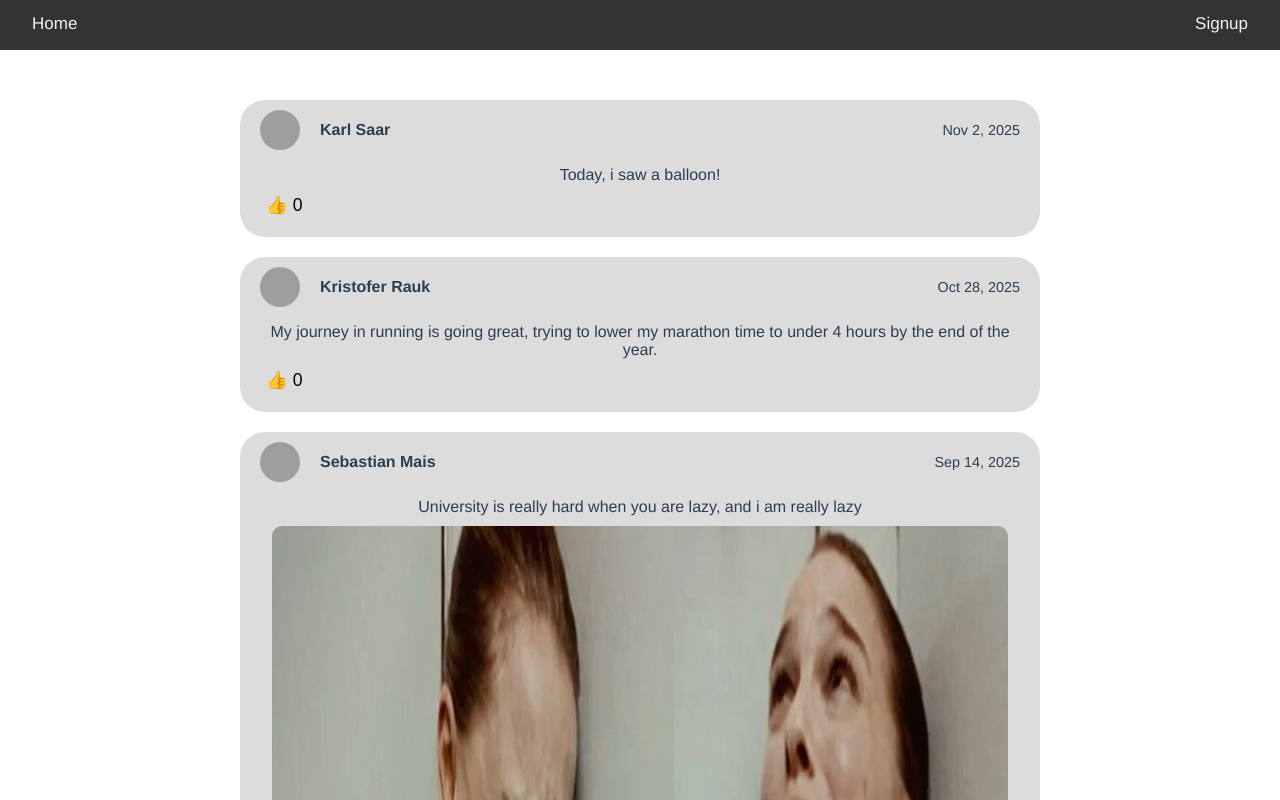
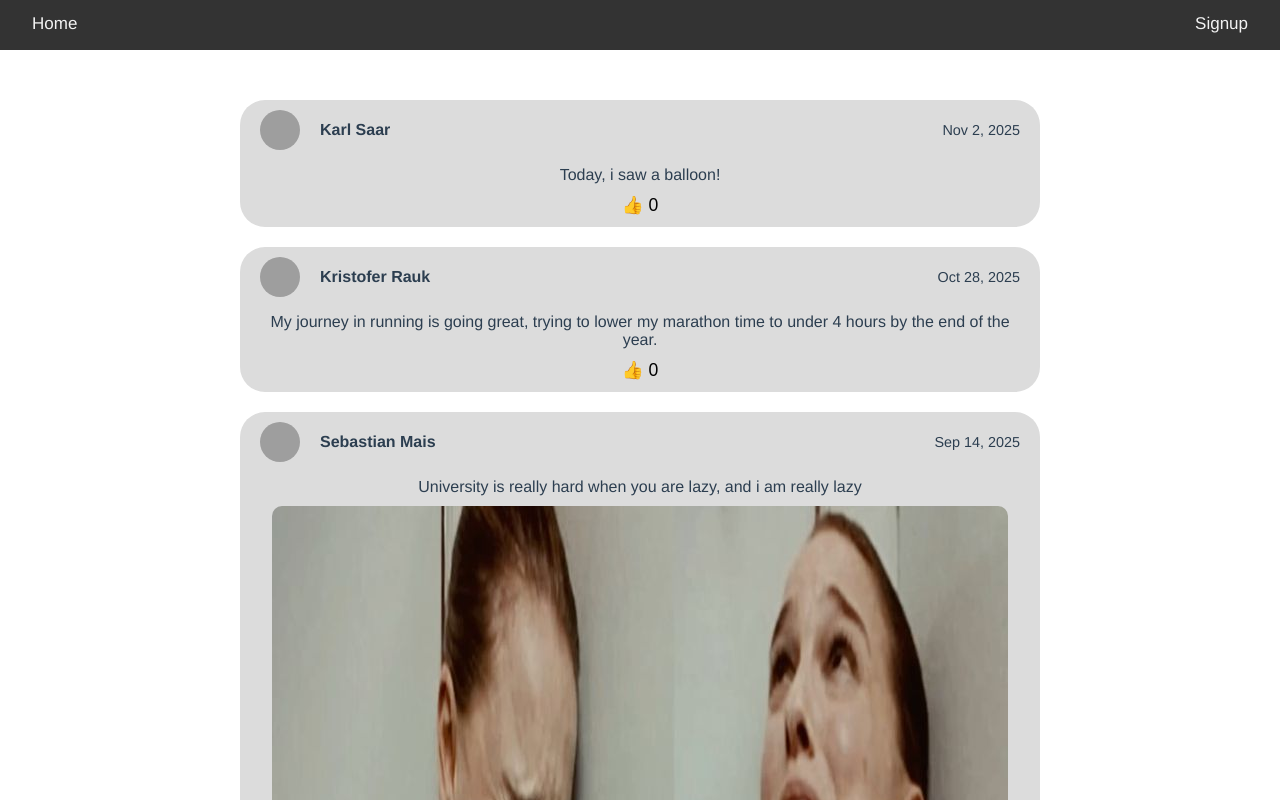
Before and after one commit to hildekreet/wad2025, a Vue app in the folder homework3/: page / in a window 1280 px wide. Shown: the top 800 px of the page. Built offline with nearby package versions, Linux system fonts and the light colour scheme; grey boxes are pictures that could not be loaded.

Commit message:
post pres bug fix

```diff
--- a/homework3/src/components/LoginView.vue
+++ b/homework3/src/components/LoginView.vue
@@ -1,7 +1,7 @@
 <template>
     <div class="page-wrapper">
         <div class="page-container">
-        <h2>Login</h2>
+        <h2>Sign up</h2>
 
         <form id="signupForm" @submit.prevent="handleSignup">
             <input type="text" v-model="username" placeholder="Username" required />
@@ -111,7 +111,6 @@ export default {
   cursor: pointer;
 }
 
-/* Error text */
 .error-msg {
   margin-top: 10px;
   color: red;
--- a/homework3/src/components/MainView.vue
+++ b/homework3/src/components/MainView.vue
@@ -40,22 +40,17 @@
         <button class="reset-btn" @click="resetClicked">Reset all likes</button>
       </main>
     </div>
-
-    <!-- Footer Component -->
-    <AppFooter />
   </div>
 </template>
 
 <script>
 import { mapActions, mapGetters } from 'vuex'
 import AppHeader from './AppHeader.vue'
-import AppFooter from './AppFooter.vue'
 
 export default {
   name: 'MainView',
   components: {
     AppHeader,
-    AppFooter
   },
   computed: {
     ...mapGetters(['getPosts']),
@@ -83,7 +78,7 @@ export default {
 
 <style scoped>
 .container {
-  margin-top: 100px; /* leave space for header */
+  margin-top: 100px;
   display: flex;
   flex-direction: column;
   align-items: center;
@@ -146,13 +141,6 @@ export default {
   border-radius: 10px;
 }
 
-.post-footer {
-  display: flex;
-  justify-content: flex-start;
-  padding-left: 20px;
-  margin-bottom: 10px;
-}
-
 .like-btn {
   background: none;
   border: none;
```
